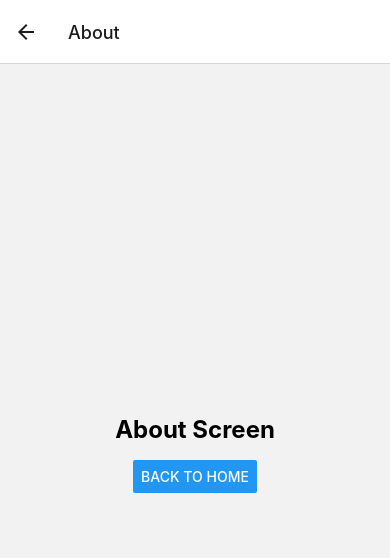
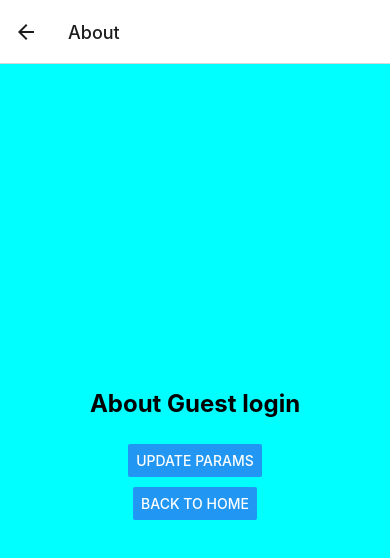
Before and after one commit to VanshSh/react_native_learning_from_codeevolution, a React Native app: screen /About in a window 390 px wide. Shown: the top 558 px of the page. Built offline with nearby package versions, Linux system fonts and the light colour scheme.

Commit message:
feat: :sparkles: Video 75 => Passing data between Screens
\

```diff
--- a/App.js
+++ b/App.js
@@ -13,8 +13,20 @@ export default function App() {
       {/* <RNForm/> */}
       {/* <RNNetworking /> */}
       <Stack.Navigator initialRouteName='Home'>
-        <Stack.Screen name='Home' component={HomeScreen} />
-        <Stack.Screen name='About' component={AboutScreen} />
+        <Stack.Screen
+          name='Home'
+          component={HomeScreen}
+          initialParams={{
+            result: 'Guest ',
+          }}
+        />
+        <Stack.Screen
+          name='About'
+          component={AboutScreen}
+          initialParams={{
+            name: 'Guest login',
+          }}
+        />
       </Stack.Navigator>
     </NavigationContainer>
   )
--- a/screens/AboutScreen.js
+++ b/screens/AboutScreen.js
@@ -2,10 +2,28 @@ import React from 'react'
 import { View, Text, Button, StyleSheet } from 'react-native'
 
 export default function AboutScreen({ navigation, route }) {
+  const { name } = route.params
   return (
     <View style={styles.container}>
-      <Text style={styles.text}>About Screen</Text>
-      <Button title="Back to Home" onPress={()=>navigation.navigate("Home")}/>
+      <Text style={styles.text}>About {name}</Text>
+      <Button
+        style={styles.button}
+        title='Update Params'
+        onPress={() =>
+          navigation.setParams({
+            name: 'Vansh Coder',
+          })
+        }
+      />
+      <Button
+        style={styles.button}
+        title='Back to Home'
+        onPress={() =>
+          navigation.navigate('Home', {
+            result: 'Vansh Coder',
+          })
+        }
+      />
     </View>
   )
 }
@@ -13,7 +31,9 @@ export default function AboutScreen({ navigation, route }) {
 const styles = StyleSheet.create({
   container: {
     flex: 1,
+    backgroundColor: 'cyan',
     alignItems: 'center',
+    gap: 10,
     justifyContent: 'center',
   },
   text: {
--- a/screens/HomeScreen.js
+++ b/screens/HomeScreen.js
@@ -4,10 +4,15 @@ import { useNavigation } from '@react-navigation/native'
 
 export default function HomeScreen({ navigation, route }) {
   // const navigation = useNavigation()
+  const {result}  = route.params
+
   return (
     <View style={styles.container}>
-      <Text style={styles.text}>Home Screen</Text>
-      <Button title='Go to About' onPress={()=>navigation.navigate("About")}/>
+      <Text style={styles.text}>Home Screen for {result}</Text>
+      <Button
+        title='Go to About'
+        onPress={() => navigation.navigate('About')}
+      />
     </View>
   )
 }
```
Also changed, not shown: 1 other file (tests, documents, lock files or other folders).
